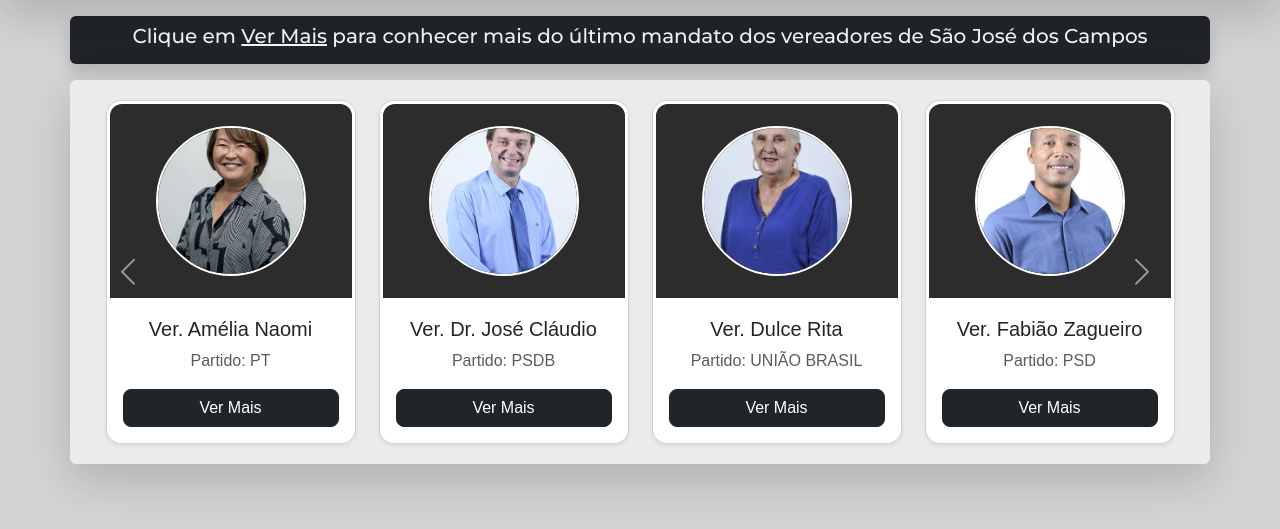
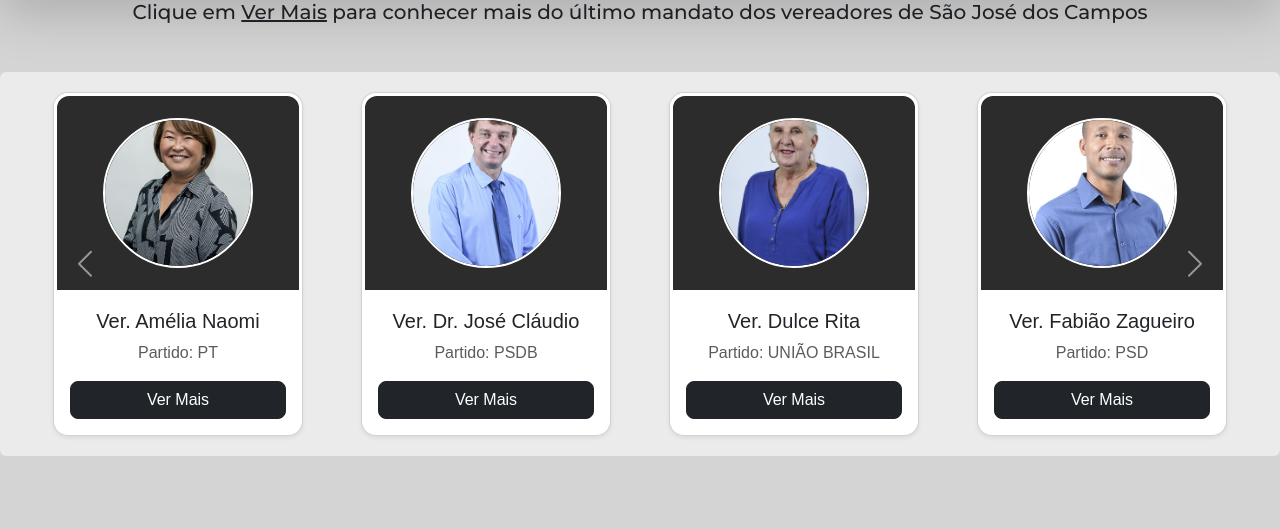
Before and after one commit to AgileKrakens/DemoQuerycy, a Flask app: page / in a window 1280 px wide. Shown: the part 67-596 px from the top of the page. Run offline with Flask 3, Linux system fonts and the light colour scheme.

Commit message:
Home restyling and Carousel Loop through app.py and stylization adjustments

```diff
--- a/src/app.py
+++ b/src/app.py
@@ -1,7 +1,7 @@
 from flask import Flask, render_template
 import json
 import os
-from itertools import cycle  # Import for repeating items
+from itertools import cycle
 
 app = Flask(__name__)
 
@@ -27,7 +27,7 @@ def index():
     # Carrega os dados dos políticos para a página
     politicos = carregar_politicos()
     num_cards_per_slide = 4
-    num_slides = -(-len(politicos) // num_cards_per_slide)  # Calculate total slides needed
+    num_slides = -(-len(politicos) // num_cards_per_slide)  # Calcula o número de slides restantes
 
     # Repete políticos para preencher o último slide completamente
     politicos_filled = list(zip(range(num_slides * num_cards_per_slide), cycle(politicos)))
--- a/src/static/css/home.css
+++ b/src/static/css/home.css
@@ -16,9 +16,9 @@
 }
 
 .carousel-control-prev {
-    left: -10px; /* Adjust left position */
+    left: 10px; /* Adjust left position */
 }
 
 .carousel-control-next {
-    right: -20; /* Adjust right position */
+    right: 10px; /* Adjust right position */
 }
--- a/src/templates/home.html
+++ b/src/templates/home.html
@@ -7,17 +7,19 @@ Home
 {% block additional_styles %}
 <link rel="stylesheet" href="{{ url_for('static', filename='css/cards.css')}}">
 <link rel="stylesheet" href="{{ url_for('static', filename='css/home.css')}}">
+<link rel="stylesheet" href="{{ url_for('static', filename='css/background.css')}}">
 {% endblock %}
 
 {% block content %}
-<div class="container bg-dark shadow py-2 my-3 rounded">
-    <h5 class="container text-center fonte-header text-light">
-        Clique em <span class="text-decoration-underline">Ver Mais</span> para conhecer mais do último mandato dos vereadores de São José dos Campos
+<div>
+    <h5 class="container text-center fonte-header mb-5">
+        Clique em <span class="text-decoration-underline">Ver Mais</span> para conhecer mais do último mandato dos
+        vereadores de São José dos Campos
     </h5>
 </div>
 
-<div class="container layered-section rounded shadow-lg">
-      <!-- Carrossel -->
+<div class="container-fluid rounded layered-section">
+    <!-- Carrossel -->
     <div id="politiciansCarousel" class="carousel slide" data-bs-ride="carousel">
 
         <!-- Carousel Content -->
@@ -41,8 +43,10 @@ Home
                             <!-- Conteúdo do Card -->
                             <div class="card-body">
                                 <h5 class="card-title">{{ politico.nome }}</h5>
-                                <p class="card-text text-muted card-party">Partido: {{ politico.partido.split('(')[-1].replace(')', '') }}</p>
-                                <a href="/perfil/{{ politico.nome.replace(' ', '_').lower() }}" class="btn btn-dark">Ver Mais</a>
+                                <p class="card-text text-muted card-party">Partido: {{
+                                    politico.partido.split('(')[-1].replace(')', '') }}</p>
+                                <a href="/perfil/{{ politico.nome.replace(' ', '_').lower() }}" class="btn btn-dark">Ver
+                                    Mais</a>
                             </div>
                         </div>
                         <!-- End Card -->
@@ -55,14 +59,16 @@ Home
         </div>
 
         <!-- Carousel Controls -->
-        <button class="carousel-control-prev custom-control" type="button" data-bs-target="#politiciansCarousel" data-bs-slide="prev">
+        <button class="carousel-control-prev custom-control" type="button" data-bs-target="#politiciansCarousel"
+            data-bs-slide="prev">
             <span class="carousel-control-prev-icon" aria-hidden="true"></span>
             <span class="visually-hidden">Previous</span>
         </button>
-        <button class="carousel-control-next custom-control" type="button" data-bs-target="#politiciansCarousel" data-bs-slide="next">
+        <button class="carousel-control-next custom-control" type="button" data-bs-target="#politiciansCarousel"
+            data-bs-slide="next">
             <span class="carousel-control-next-icon" aria-hidden="true"></span>
             <span class="visually-hidden">Next</span>
         </button>
     </div>
-
-    {% endblock %}
+</div>
+{% endblock %}
```
